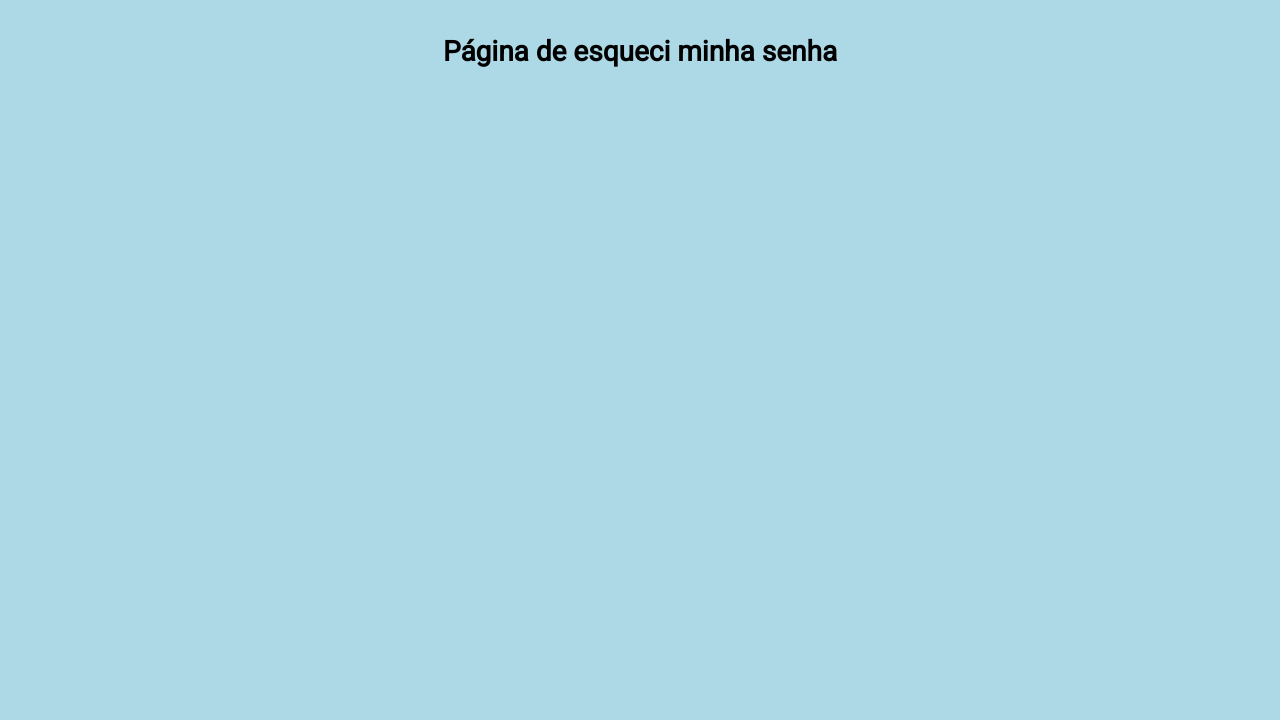
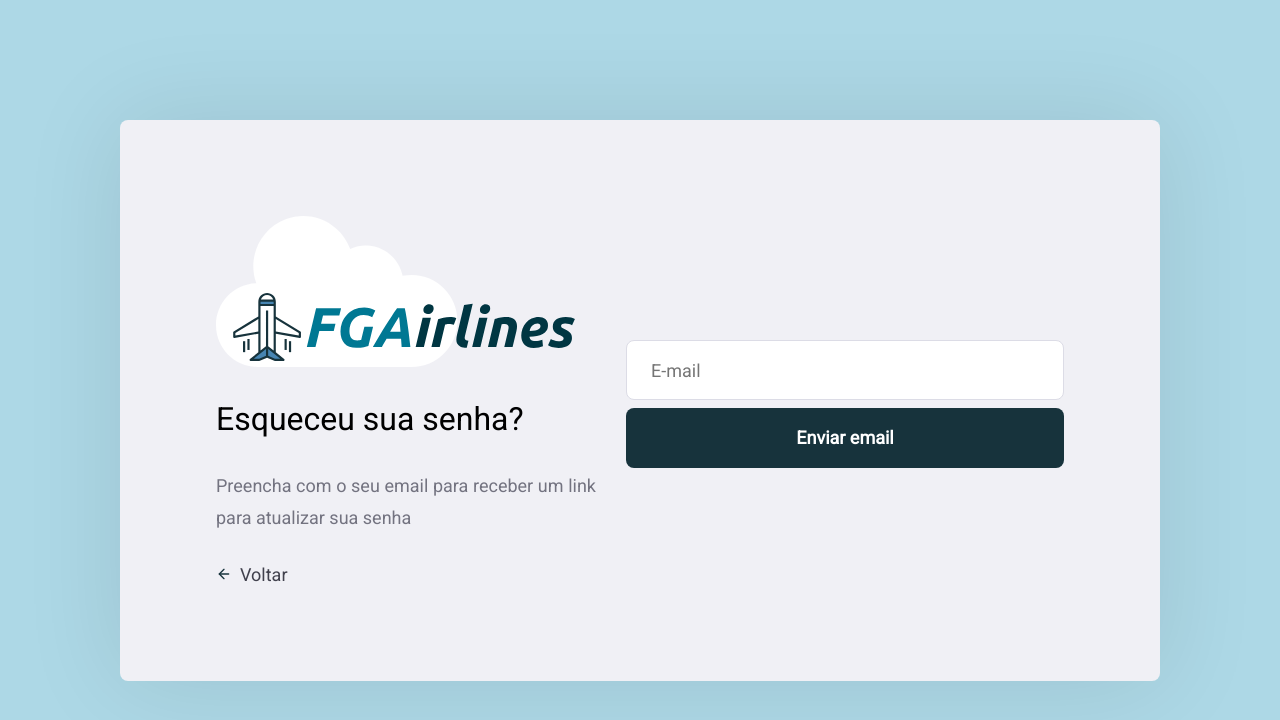
Before and after one commit to viniciussaturnino/TreinamentoWeb, a React (Create React App) app in the folder frontend/: page /forgot_password in a window 1280 px wide. Shown: the top 720 px of the page. Built offline with nearby package versions, Linux system fonts and the light colour scheme.

Commit message:
Created forgot password page style

```diff
--- a/frontend/src/pages/ForgotPassword/index.js
+++ b/frontend/src/pages/ForgotPassword/index.js
@@ -1,10 +1,31 @@
 import React from 'react';
+import { Link } from 'react-router-dom';
+import { FiArrowLeft } from 'react-icons/fi';
+import logo from '../../assets/logo.svg';
+
 import './styles.css';
 
 export default function ForgotPasword(){
-    return(
-        <div>
-            <h1>Página de esqueci minha senha</h1>
+    return (
+        <div className="forgot-container">
+            <div className="content">
+                <section>
+                    <img src={logo} alt="FGAirlines" />
+
+                    <h1>Esqueceu sua senha?</h1>
+                    <p>Preencha com o seu email para receber um link para atualizar sua senha</p>
+
+                    <Link className="back-link" to="/">
+                        <FiArrowLeft size={16} color="#17333C" />
+                        Voltar
+                    </Link>
+                </section>
+
+                <form>
+                    <input type="email" placeholder="E-mail"/>
+                    <button type="submit">Enviar email</button>
+                </form>
+            </div>
         </div>
     );
 }
--- a/frontend/src/pages/ForgotPassword/styles.css
+++ b/frontend/src/pages/ForgotPassword/styles.css
@@ -1,4 +1,75 @@
-h1{
+.forgot-container {
+    width: 100%;
+    max-width: 1040px;
+    height: 100vh;
+    margin: 0 auto;
+    display: flex;
+    align-items: center;
+    justify-content: center;
+}
+
+.forgot-container .content {
+    width: 100%;
+    padding: 96px;
+    background: #f0f0f5;
+    box-shadow: 0 0 100px rgba(0, 0, 0, 0.1);
+    border-radius: 8px;
+
+    display: flex;
+    justify-content: space-between;
+    align-items: center;
+}
+
+.forgot-container .content section {
+    width: 100%;
+    max-width: 380px;
+}
+
+.forgot-container .content section h1 {
+    margin: 30px 0 32px;
+    font-size: 32px;
+    font-weight: 300;
+    text-align: left;
+}
+
+.forgot-container .content section p {
+    font-size: 18px;
+    color: #737380;
+    line-height: 32px;
+    text-align: justify;
+}
+
+.forgot-container .content section a {
+    margin-top: 30px;
+}
+
+.forgot-container .content form {
+    width: 100%;
+    max-width: 450px;
+    margin-left: 30px;
+}
+
+.forgot-container .content form input {
+    margin-top: 8px;
+}
+
+.forgot-container .content form button {
+    width: 100%;
+    height: 60px;
+    background: #17333C;
+    border: 0;
+    border-radius: 8px;
+    color: #ffffff;
+    font-weight: 700;
+    display: inline-block;
     text-align: center;
-    margin-top: 35px;
+    text-decoration: none;
+    font-size: 18px;
+    line-height: 60px;
+    transition: filter 0.2s;
+    margin-top: 8px;
 }
+
+.forgot-container .content form button:hover {
+    filter: brightness(130%);
+}
```
